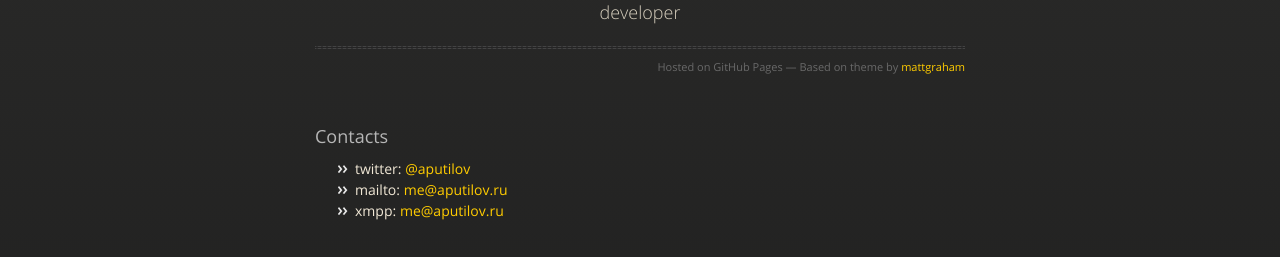
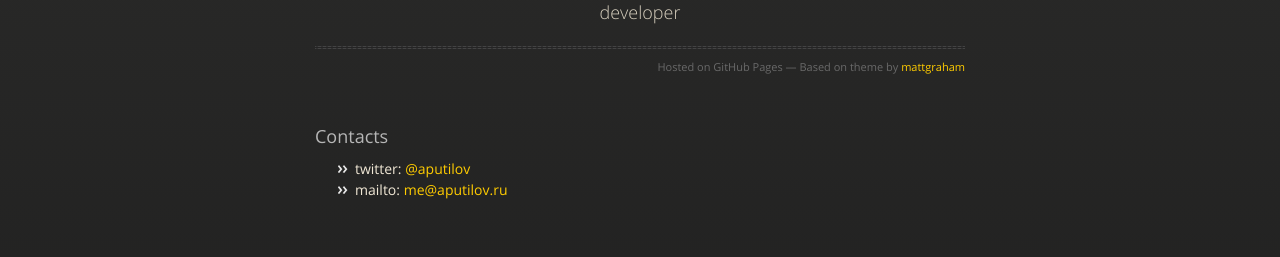
Before and after one commit to m8rge/webpage, a plain HTML site: page index.html in a window 1280 px wide. Shown: the part 141-398 px from the top of the page. Drawn offline with Linux system fonts and the light colour scheme.

Commit message:
Update index.html

```diff
--- a/index.html
+++ b/index.html
@@ -49,7 +49,6 @@
         <ul>
           <li>twitter: <a href="http://twitter.com/aputilov">@aputilov</a></li>
           <li>mailto: <a href="mailto:me@aputilov.ru">me@aputilov.ru</a></li>
-          <li>xmpp: <a href="xmpp:me@aputilov.ru">me@aputilov.ru</a></li>
         </ul>
 
       </section>
```
